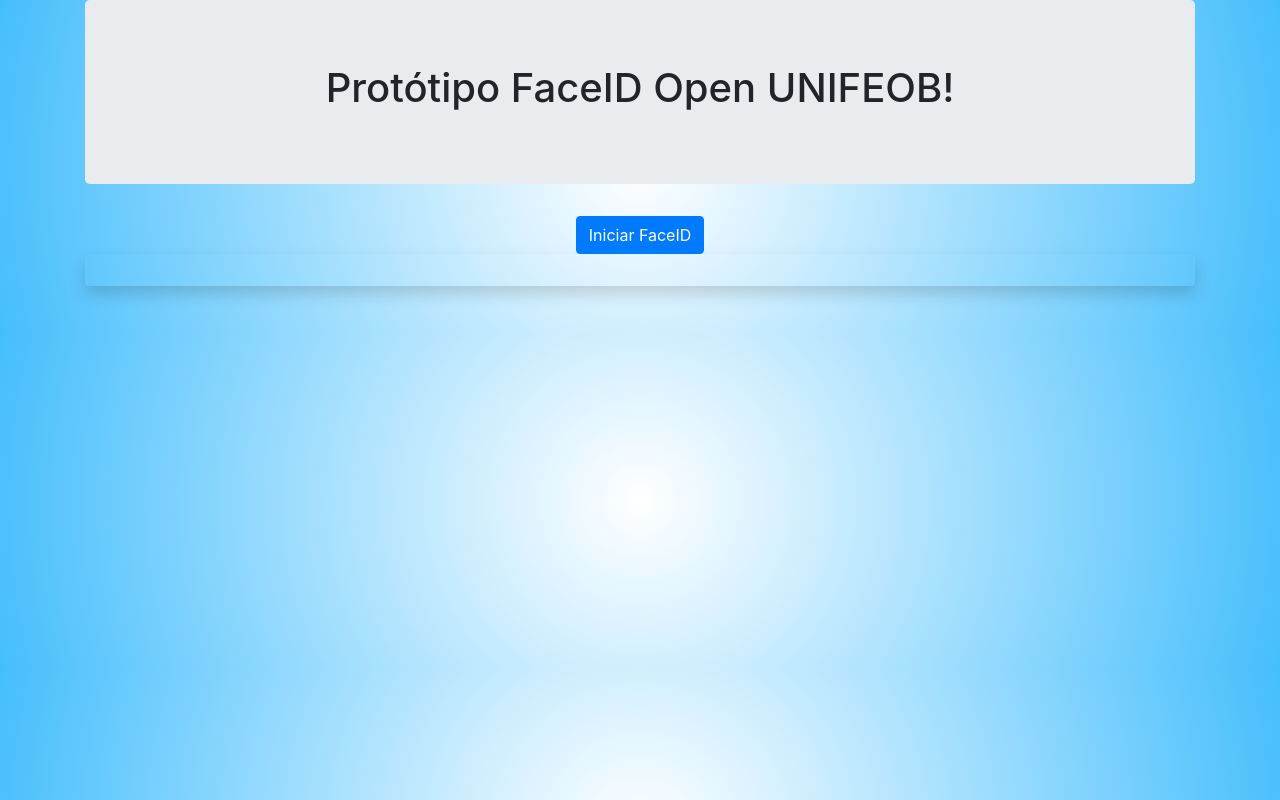
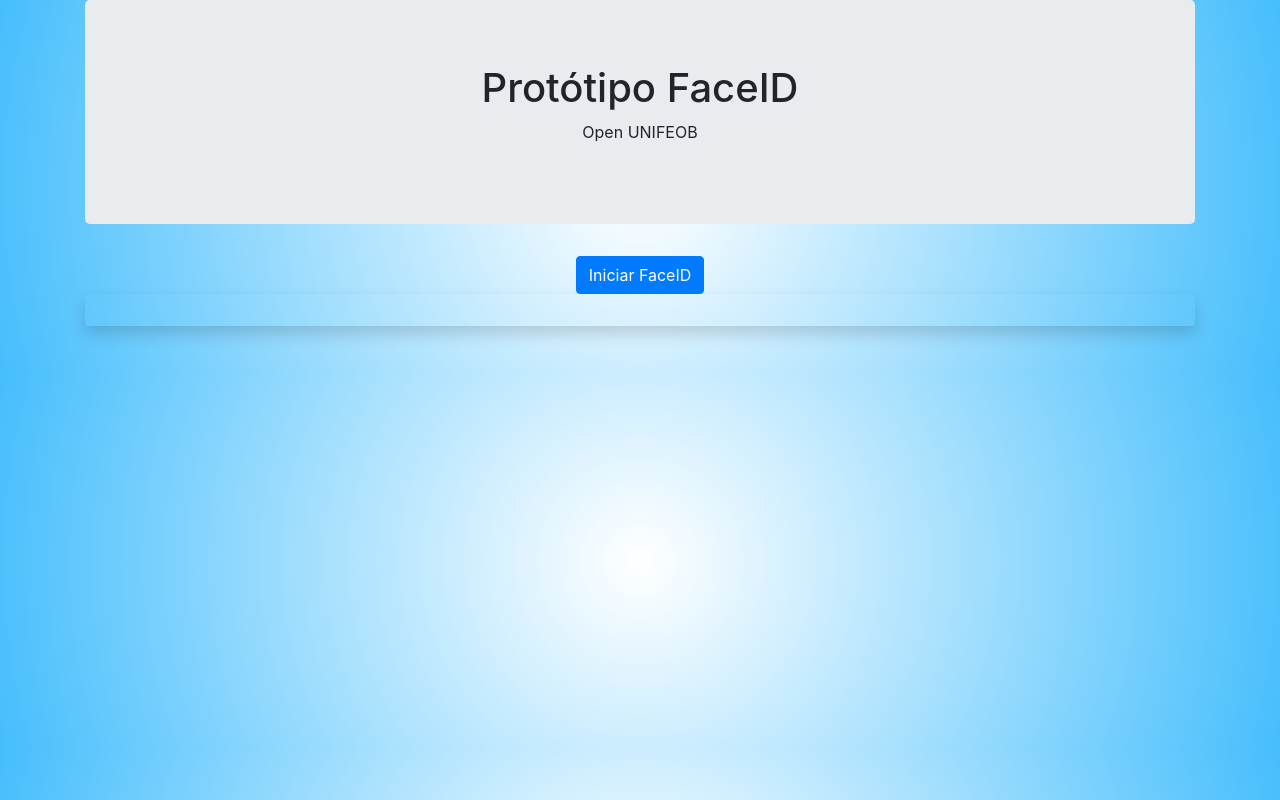
Before and after one commit to JoaoVitorE/FaceID-Open-UNIFEOB, a plain HTML site: page index.html in a window 1280 px wide. Drawn offline with nearby package versions, Linux system fonts and the light colour scheme.

Commit message:
Update index.html

```diff
--- a/index.html
+++ b/index.html
@@ -23,8 +23,9 @@
     <div class="container" style="text-align: center;">
         <header class="jumbotron">
             <h1>
-                Protótipo FaceID Open UNIFEOB!
+                Protótipo FaceID
             </h1>
+            <p>Open UNIFEOB</p>
         </header>
 
         <button type="button" class="btn btn-primary" onclick="init()">Iniciar FaceID</button>
```
